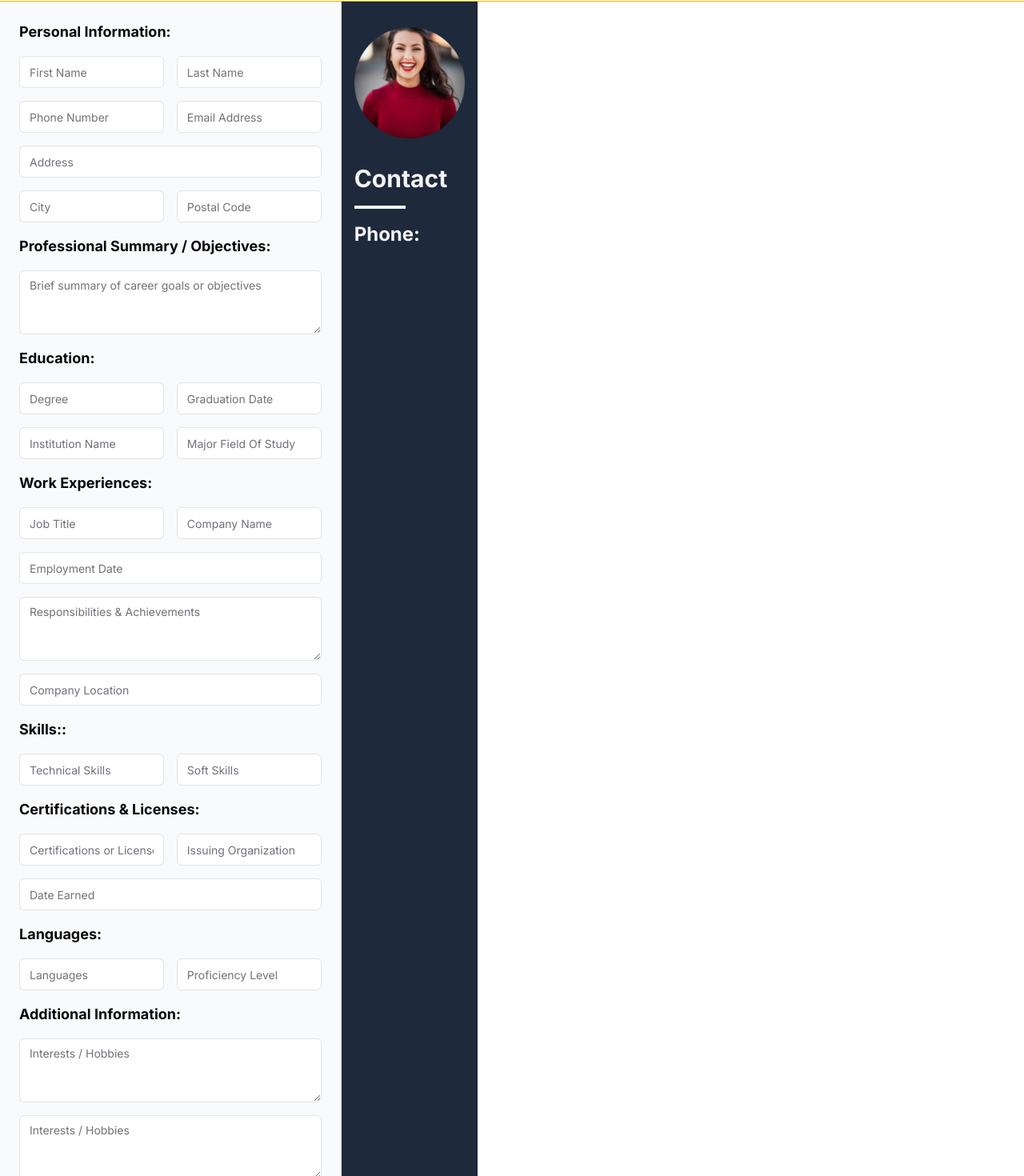
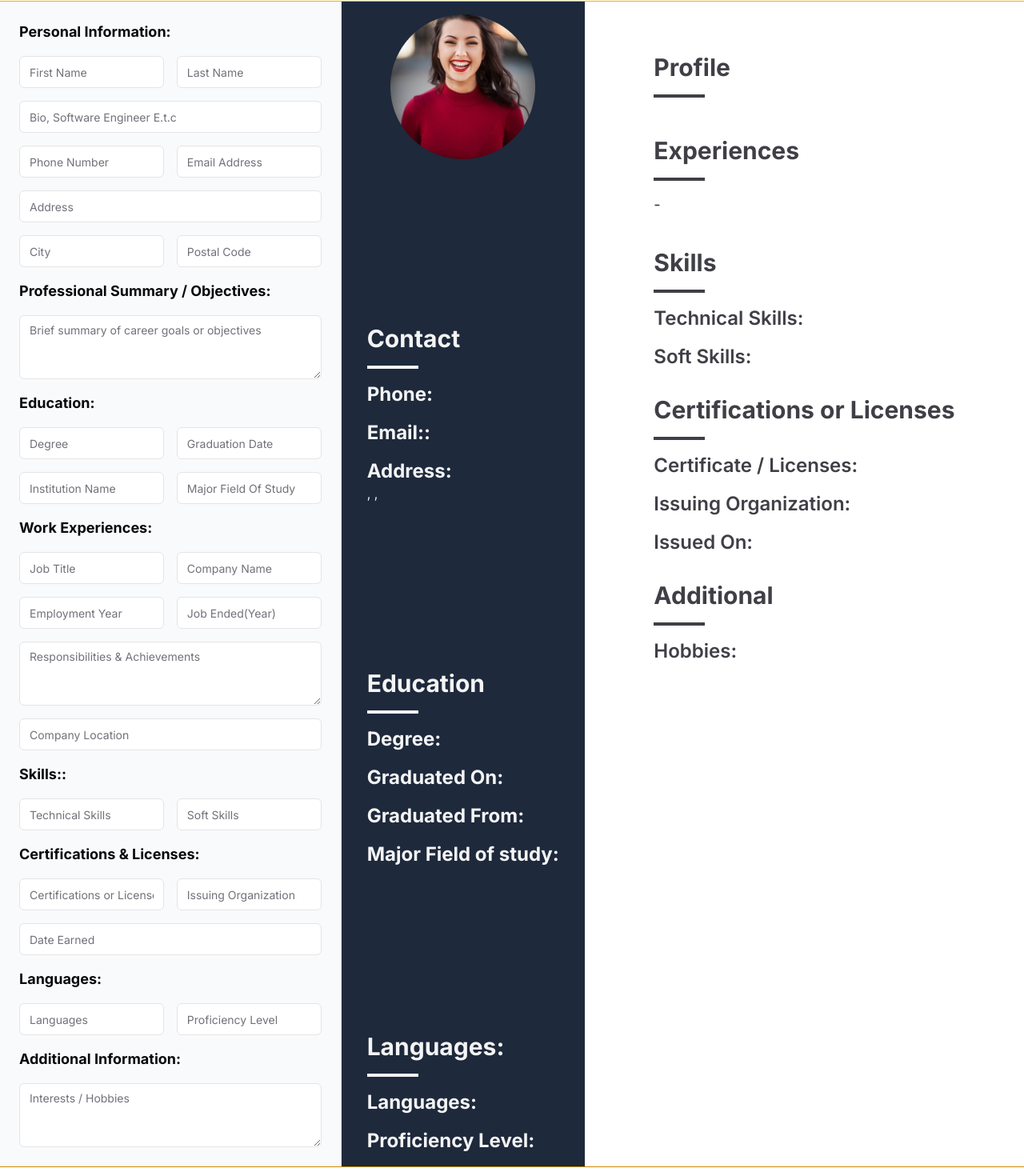
Before and after one commit to sheraz4196/twisto, a Next.js app: page /generate-cv/create in a window 1280 px wide. Shown: the part 127-1597 px from the top of the page at 80% size. Built offline with nearby package versions, Linux system fonts and the light colour scheme.

Commit message:
feat: class-cv-form design and functionality

```diff
--- a/app/generate-cv/create/page.tsx
+++ b/app/generate-cv/create/page.tsx
@@ -5,9 +5,7 @@ export default function CreateCV() {
   return (
     <div className="grid grid-cols-3">
       <CreateCVForm />
-      <div className="flex  justify-center">
-        <ClassicOne />
-      </div>
+      <ClassicOne />
     </div>
   );
 }
--- a/components/cv-designes/classic-one.tsx
+++ b/components/cv-designes/classic-one.tsx
@@ -6,8 +6,8 @@ export default function ClassicOne() {
   const { cvFormData } = useCVFormStore();
   console.log(cvFormData);
   return (
-    <section className="grid grid-cols-5">
-      <div className="col-span-2 flex flex-col gap-4 bg-slate-800 px-2 py-4 text-zinc-100 lg:gap-8 lg:p-8 lg:px-4">
+    <section className="col-span-2 flex">
+      <div className="flex flex-col justify-between gap-8  bg-slate-800 px-8 py-4 text-zinc-100">
         <div className="flex items-center justify-center">
           <Image
             className="h-auto w-auto"
@@ -24,9 +24,121 @@ export default function ClassicOne() {
             <h5 className="text-base font-bold lg:text-2xl">Phone:</h5>
             <p className="h-auto max-w-full break-all">{cvFormData.phoneNumber}</p>
           </div>
+          <div>
+            <h5 className="text-base font-bold lg:text-2xl">Email::</h5>
+            <p className="h-auto max-w-full break-all">{cvFormData.email}</p>
+          </div>
+          <div>
+            <h5 className="text-base font-bold lg:text-2xl">Address:</h5>
+            <p className="h-auto max-w-full break-all">
+              {cvFormData.address}, {cvFormData.city}, {cvFormData.postalCode}
+            </p>
+          </div>
+        </div>
+
+        <div className="flex flex-col gap-4">
+          <h3 className="text-2xl font-bold lg:text-3xl">Education</h3>
+          <div className="h-1 w-16 bg-zinc-100" />
+          <div>
+            <h5 className="text-base font-bold lg:text-2xl">Degree:</h5>
+            <p className="h-auto max-w-full break-all">{cvFormData.degree}</p>
+          </div>
+          <div>
+            <h5 className="text-base font-bold lg:text-2xl">Graduated On:</h5>
+            <p className="h-auto max-w-full break-all">{cvFormData.graduationDate}</p>
+          </div>
+          <div>
+            <h5 className="text-base font-bold lg:text-2xl">Graduated From:</h5>
+            <p className="h-auto max-w-full break-all">{cvFormData.institutionName}</p>
+          </div>
+          <div>
+            <h5 className="text-base font-bold lg:text-2xl">Major Field of study:</h5>
+            <p className="h-auto max-w-full break-all">{cvFormData.majorFieldOfStudy}</p>
+          </div>
+        </div>
+        <div className="flex flex-col gap-4">
+          <h3 className="text-2xl font-bold lg:text-3xl">Languages:</h3>
+          <div className="h-1 w-16 bg-zinc-100" />
+          <div>
+            <h5 className="text-base font-bold lg:text-2xl">Languages:</h5>
+            <p className="h-auto max-w-full break-all">{cvFormData.languages}</p>
+          </div>
+          <div>
+            <h5 className="text-base font-bold lg:text-2xl">Proficiency Level:</h5>
+            <p className="h-auto max-w-full break-all">{cvFormData.proficiencyLevel}</p>
+          </div>
         </div>
       </div>
-      <div className="col-span-2"></div>
+      <div className="mx-auto flex max-w-4xl justify-center bg-white text-zinc-700">
+        <div className="flex w-full flex-col gap-8 p-8">
+          <header>
+            <h1 className="flex w-full flex-col text-6xl font-bold">
+              <span className="w-full">{cvFormData.firstName}</span>
+              <span className="w-full">{cvFormData.lastName}</span>
+            </h1>
+            <h5 className="text-xl font-medium">{cvFormData.bio}</h5>
+          </header>
+          <div className="flex flex-col gap-4">
+            <h3 className="text-2xl font-bold lg:text-3xl">Profile</h3>
+            <div className="h-1 w-16 bg-zinc-700" />
+            <p className="break-all text-xl">{cvFormData.goals}</p>
+          </div>
+          <div className="flex flex-col gap-4">
+            <h3 className="text-2xl font-bold lg:text-3xl">Experiences</h3>
+            <div className="h-1 w-16 bg-zinc-700" />
+            <div className="flex items-center gap-8">
+              <div className="flex flex-col gap-2 text-lg font-medium">
+                <p>
+                  {cvFormData.yearOfEmployment} - {cvFormData.yearOfResign}
+                </p>
+                <p>{cvFormData.companyName}</p>
+              </div>
+              <div className="flex flex-1 flex-col gap-2 text-lg font-medium">
+                <h3 className="text-xl font-bold">{cvFormData.jobTitle}</h3>
+                <p className="break-all">{cvFormData.responsibilitiesAndAchievements}</p>
+              </div>
+            </div>
+          </div>
+
+          <div className="flex flex-col gap-4">
+            <h3 className="text-3xl font-bold">Skills</h3>
+            <div className="h-1 w-16 bg-zinc-700" />
+            <div className="flex  gap-4">
+              <h3 className="text-2xl font-semibold">Technical Skills:</h3>
+              <p className="flex-1 break-all">{cvFormData.technicalSkills}</p>
+            </div>
+            <div className="flex  gap-4">
+              <h3 className="text-2xl font-semibold">Soft Skills:</h3>
+              <p className="flex-1 break-all">{cvFormData.softSkills}</p>
+            </div>
+          </div>
+          <div className="flex flex-col gap-4">
+            <h3 className="text-2xl font-bold lg:text-3xl">Certifications or Licenses</h3>
+            <div className="h-1 w-16 bg-zinc-700" />
+            <div className="flex  items-center gap-4">
+              <h3 className="text-2xl font-semibold">Certificate / Licenses:</h3>
+              <p className="flex-1 break-all">{cvFormData.certification}</p>
+            </div>
+            <div className="flex  items-center gap-4">
+              <h3 className="text-2xl font-semibold">Issuing Organization:</h3>
+              <p className="flex-1 break-all">{cvFormData.issuingOrganization}</p>
+            </div>
+            <div className="flex  items-center gap-4">
+              <h3 className="text-2xl font-semibold">Issued On:</h3>
+              <p className="flex-1 break-all">{cvFormData.certificationEarnedDate}</p>
+            </div>
+          </div>
+
+          <div className="flex flex-col gap-4">
+            <h3 className="text-3xl font-bold">Additional</h3>
+            <div className="h-1 w-16 bg-zinc-700" />
+            <div className="flex  gap-4">
+              <h3 className="text-2xl font-semibold">Hobbies:</h3>
+              <p className="flex-1 break-all">{cvFormData.hobbies}</p>
+            </div>
+          </div>
+        </div>
+      </div>
     </section>
   );
 }
--- a/components/forms/create-cv-form.tsx
+++ b/components/forms/create-cv-form.tsx
@@ -23,7 +23,12 @@ export default function CreateCVForm() {
             render={({ field }) => (
               <FormItem>
                 <FormControl>
-                  <Input {...field} placeholder="First Name" />
+                  <Input
+                    {...field}
+                    onChange={handleChange}
+                    name="firstName"
+                    placeholder="First Name"
+                  />
                 </FormControl>
                 <FormMessage />
               </FormItem>
@@ -35,7 +40,29 @@ export default function CreateCVForm() {
             render={({ field }) => (
               <FormItem>
                 <FormControl>
-                  <Input {...field} placeholder="Last Name" />
+                  <Input
+                    {...field}
+                    name="lastName"
+                    onChange={handleChange}
+                    placeholder="Last Name"
+                  />
+                </FormControl>
+                <FormMessage />
+              </FormItem>
+            )}
+          />
+          <FormField
+            control={form.control}
+            name="bio"
+            render={({ field }) => (
+              <FormItem className="col-span-2">
+                <FormControl>
+                  <Input
+                    {...field}
+                    onChange={handleChange}
+                    name="bio"
+                    placeholder="Bio, Software Engineer E.t.c"
+                  />
                 </FormControl>
                 <FormMessage />
               </FormItem>
@@ -48,6 +75,7 @@ export default function CreateCVForm() {
               <FormItem>
                 <FormControl>
                   <Input
+                    {...field}
                     name="phoneNumber"
                     onChange={handleChange}
                     placeholder="Phone Number"
@@ -64,7 +92,13 @@ export default function CreateCVForm() {
             render={({ field }) => (
               <FormItem>
                 <FormControl>
-                  <Input {...field} placeholder="Email Address" type="email" />
+                  <Input
+                    {...field}
+                    name="email"
+                    placeholder="Email Address"
+                    onChange={handleChange}
+                    type="email"
+                  />
                 </FormControl>
                 <FormMessage />
               </FormItem>
@@ -76,7 +110,7 @@ export default function CreateCVForm() {
             render={({ field }) => (
               <FormItem className="col-span-2">
                 <FormControl>
-                  <Input {...field} placeholder="Address" />
+                  <Input {...field} name="address" onChange={handleChange} placeholder="Address" />
                 </FormControl>
                 <FormMessage />
               </FormItem>
@@ -88,7 +122,7 @@ export default function CreateCVForm() {
             render={({ field }) => (
               <FormItem>
                 <FormControl>
-                  <Input placeholder="City" {...field} />
+                  <Input {...field} placeholder="City" name="city" onChange={handleChange} />
                 </FormControl>
                 <FormMessage />
               </FormItem>
@@ -100,7 +134,13 @@ export default function CreateCVForm() {
             render={({ field }) => (
               <FormItem>
                 <FormControl>
-                  <Input {...field} placeholder="Postal Code" type="number" />
+                  <Input
+                    {...field}
+                    onChange={handleChange}
+                    name="postalCode"
+                    placeholder="Postal Code"
+                    type="number"
+                  />
                 </FormControl>
                 <FormMessage />
               </FormItem>
@@ -115,7 +155,12 @@ export default function CreateCVForm() {
             render={({ field }) => (
               <FormItem className="col-span-2">
                 <FormControl>
-                  <Textarea {...field} placeholder="Brief summary of career goals or objectives" />
+                  <Textarea
+                    {...field}
+                    onChange={handleChange}
+                    name="goals"
+                    placeholder="Brief summary of career goals or objectives"
+                  />
                 </FormControl>
                 <FormMessage />
               </FormItem>
@@ -128,7 +173,7 @@ export default function CreateCVForm() {
             render={({ field }) => (
               <FormItem>
                 <FormControl>
-                  <Input {...field} placeholder="Degree" />
+                  <Input {...field} onChange={handleChange} name="degree" placeholder="Degree" />
                 </FormControl>
                 <FormMessage />
               </FormItem>
@@ -140,7 +185,12 @@ export default function CreateCVForm() {
             render={({ field }) => (
               <FormItem>
                 <FormControl>
-                  <Input {...field} placeholder="Graduation Date" />
+                  <Input
+                    {...field}
+                    placeholder="Graduation Date"
+                    name="graduationDate"
+                    onChange={handleChange}
+                  />
                 </FormControl>
                 <FormMessage />
               </FormItem>
@@ -152,7 +202,12 @@ export default function CreateCVForm() {
             render={({ field }) => (
               <FormItem>
                 <FormControl>
-                  <Input {...field} placeholder="Institution Name" />
+                  <Input
+                    {...field}
+                    onChange={handleChange}
+                    placeholder="Institution Name"
+                    name="institutionName"
+                  />
                 </FormControl>
                 <FormMessage />
               </FormItem>
@@ -164,7 +219,12 @@ export default function CreateCVForm() {
             render={({ field }) => (
               <FormItem>
                 <FormControl>
-                  <Input {...field} placeholder="Major Field Of Study" />
+                  <Input
+                    {...field}
+                    onChange={handleChange}
+                    placeholder="Major Field Of Study"
+                    name="majorFieldOfStudy"
+                  />
                 </FormControl>
                 <FormMessage />
               </FormItem>
@@ -177,7 +237,12 @@ export default function CreateCVForm() {
             render={({ field }) => (
               <FormItem>
                 <FormControl>
-                  <Input {...field} placeholder="Job Title" />
+                  <Input
+                    {...field}
+                    onChange={handleChange}
+                    placeholder="Job Title"
+                    name="jobTitle"
+                  />
                 </FormControl>
                 <FormMessage />
               </FormItem>
@@ -189,7 +254,12 @@ export default function CreateCVForm() {
             render={({ field }) => (
               <FormItem>
                 <FormControl>
-                  <Input {...field} placeholder="Company Name" />
+                  <Input
+                    {...field}
+                    onChange={handleChange}
+                    placeholder="Company Name"
+                    name="companyName"
+                  />
                 </FormControl>
                 <FormMessage />
               </FormItem>
@@ -198,11 +268,37 @@ export default function CreateCVForm() {
 
           <FormField
             control={form.control}
-            name="dateOfEmployment"
+            name="yearOfEmployment"
             render={({ field }) => (
-              <FormItem className="col-span-2">
+              <FormItem>
                 <FormControl>
-                  <Input {...field} placeholder="Employment Date" />
+                  <Input
+                    {...field}
+                    onChange={handleChange}
+                    placeholder="Employment Year"
+                    name="yearOfEmployment"
+                    type="number"
+                    min={4}
+                    max={4}
+                  />
+                </FormControl>
+                <FormMessage />
+              </FormItem>
+            )}
+          />
+          <FormField
+            control={form.control}
+            name="yearOfResign"
+            render={({ field }) => (
+              <FormItem>
+                <FormControl>
+                  <Input
+                    {...field}
+                    onChange={handleChange}
+                    placeholder="Job Ended(Year)"
+                    name="yearOfResign"
+                    type="number"
+                  />
                 </FormControl>
                 <FormMessage />
               </FormItem>
@@ -214,7 +310,12 @@ export default function CreateCVForm() {
             render={({ field }) => (
               <FormItem className="col-span-2">
                 <FormControl>
-                  <Textarea {...field} placeholder="Responsibilities & Achievements" />
+                  <Textarea
+                    {...field}
+                    onChange={handleChange}
+                    name="responsibilitiesAndAchievements"
+                    placeholder="Responsibilities & Achievements"
+                  />
                 </FormControl>
                 <FormMessage />
               </FormItem>
@@ -226,7 +327,12 @@ export default function CreateCVForm() {
             render={({ field }) => (
               <FormItem className="col-span-2">
                 <FormControl>
-                  <Input {...field} placeholder="Company Location" />
+                  <Input
+                    {...field}
+                    onChange={handleChange}
+                    placeholder="Company Location"
+                    name="companyLocation"
+                  />
                 </FormControl>
                 <FormMessage />
               </FormItem>
@@ -240,7 +346,12 @@ export default function CreateCVForm() {
             render={({ field }) => (
               <FormItem>
                 <FormControl>
-                  <Input {...field} placeholder="Technical Skills" />
+                  <Input
+                    {...field}
+                    onChange={handleChange}
+                    placeholder="Technical Skills"
+                    name="technicalSkills"
+                  />
                 </FormControl>
                 <FormMessage />
               </FormItem>
@@ -252,7 +363,12 @@ export default function CreateCVForm() {
             render={({ field }) => (
               <FormItem>
                 <FormControl>
-                  <Input {...field} placeholder="Soft Skills" />
+                  <Input
+                    {...field}
+                    name="softSkills"
+                    onChange={handleChange}
+                    placeholder="Soft Skills"
+                  />
                 </FormControl>
                 <FormMessage />
               </FormItem>
@@ -265,7 +381,12 @@ export default function CreateCVForm() {
             render={({ field }) => (
               <FormItem>
                 <FormControl>
-                  <Input {...field} placeholder="Certifications or Licenses" />
+                  <Input
+                    {...field}
+                    name="certification"
+                    onChange={handleChange}
+                    placeholder="Certifications or Licenses"
+                  />
                 </FormControl>
                 <FormMessage />
               </FormItem>
@@ -277,7 +398,12 @@ export default function CreateCVForm() {
             render={({ field }) => (
               <FormItem>
                 <FormControl>
-                  <Input {...field} placeholder="Issuing Organization" />
+                  <Input
+                    {...field}
+                    onChange={handleChange}
+                    placeholder="Issuing Organization"
+                    name="issuingOrganization"
+                  />
                 </FormControl>
                 <FormMessage />
               </FormItem>
@@ -289,7 +415,12 @@ export default function CreateCVForm() {
             render={({ field }) => (
               <FormItem className="col-span-2">
                 <FormControl>
-                  <Input {...field} placeholder="Date Earned" />
+                  <Input
+                    {...field}
+                    name="certificationEarnedDate"
+                    onChange={handleChange}
+                    placeholder="Date Earned"
+                  />
                 </FormControl>
                 <FormMessage />
               </FormItem>
@@ -302,7 +433,12 @@ export default function CreateCVForm() {
             render={({ field }) => (
               <FormItem className="col-span-2 lg:col-span-1">
                 <FormControl>
-                  <Input {...field} placeholder="Languages" />
+                  <Input
+                    {...field}
+                    name="languages"
+                    onChange={handleChange}
+                    placeholder="Languages"
+                  />
                 </FormControl>
                 <FormMessage />
               </FormItem>
@@ -313,8 +449,14 @@ export default function CreateCVForm() {
             name="proficiencyLevel"
             render={({ field }) => (
               <FormItem className="col-span-2 lg:col-span-1">
+                {/* TODO: Add a radio group here instead */}
                 <FormControl>
-                  <Input {...field} placeholder="Proficiency Level" />
+                  <Input
+                    {...field}
+                    name="proficiencyLevel"
+                    onChange={handleChange}
+                    placeholder="Proficiency Level"
+                  />
                 </FormControl>
                 <FormMessage />
               </FormItem>
@@ -327,19 +469,12 @@ export default function CreateCVForm() {
             render={({ field }) => (
               <FormItem className="col-span-2">
                 <FormControl>
-                  <Textarea {...field} placeholder="Interests / Hobbies" />
-                </FormControl>
-                <FormMessage />
-              </FormItem>
-            )}
-          />
-          <FormField
-            control={form.control}
-            name="hobbies"
-            render={({ field }) => (
-              <FormItem className="col-span-2">
-                <FormControl>
-                  <Textarea {...field} placeholder="Interests / Hobbies" />
+                  <Textarea
+                    {...field}
+                    name="hobbies"
+                    onChange={handleChange}
+                    placeholder="Interests / Hobbies"
+                  />
                 </FormControl>
                 <FormMessage />
               </FormItem>
--- a/stores/cv-form-data-store.ts
+++ b/stores/cv-form-data-store.ts
@@ -8,6 +8,7 @@ const useCVFormStore = create<{
   cvFormData: {
     firstName: '',
     lastName: '',
+    bio: '',
     phoneNumber: '',
     email: '',
     address: '',
@@ -20,7 +21,8 @@ const useCVFormStore = create<{
     majorFieldOfStudy: '',
     jobTitle: '',
     companyName: '',
-    dateOfEmployment: '',
+    yearOfEmployment: '',
+    yearOfResign: '',
     responsibilitiesAndAchievements: '',
     companyLocation: '',
     technicalSkills: '',
--- a/types/types.ts
+++ b/types/types.ts
@@ -13,6 +13,7 @@ export type Subscriber = {
 export type CVFormData = {
   firstName: string;
   lastName: string;
+  bio: string;
   phoneNumber: string;
   email: string;
   address: string;
@@ -25,7 +26,6 @@ export type CVFormData = {
   majorFieldOfStudy: string;
   jobTitle: string;
   companyName: string;
-  dateOfEmployment: string;
   responsibilitiesAndAchievements: string;
   companyLocation: string;
   technicalSkills: string;
@@ -36,6 +36,8 @@ export type CVFormData = {
   languages: string;
   proficiencyLevel: string;
   hobbies: string;
+  yearOfResign: string;
+  yearOfEmployment: string;
 };
 
 export type TestimonialsCarouselProps = {
```
